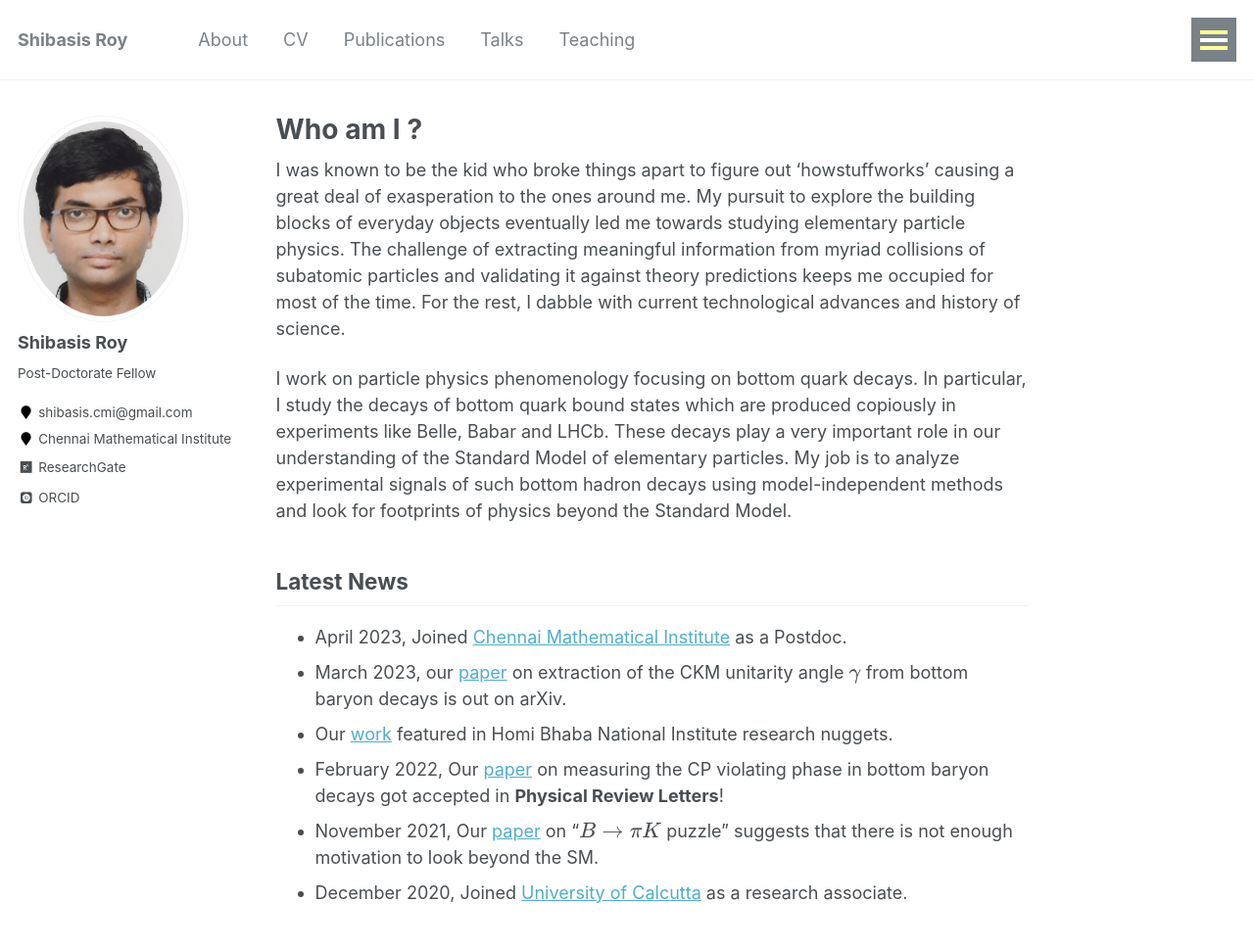
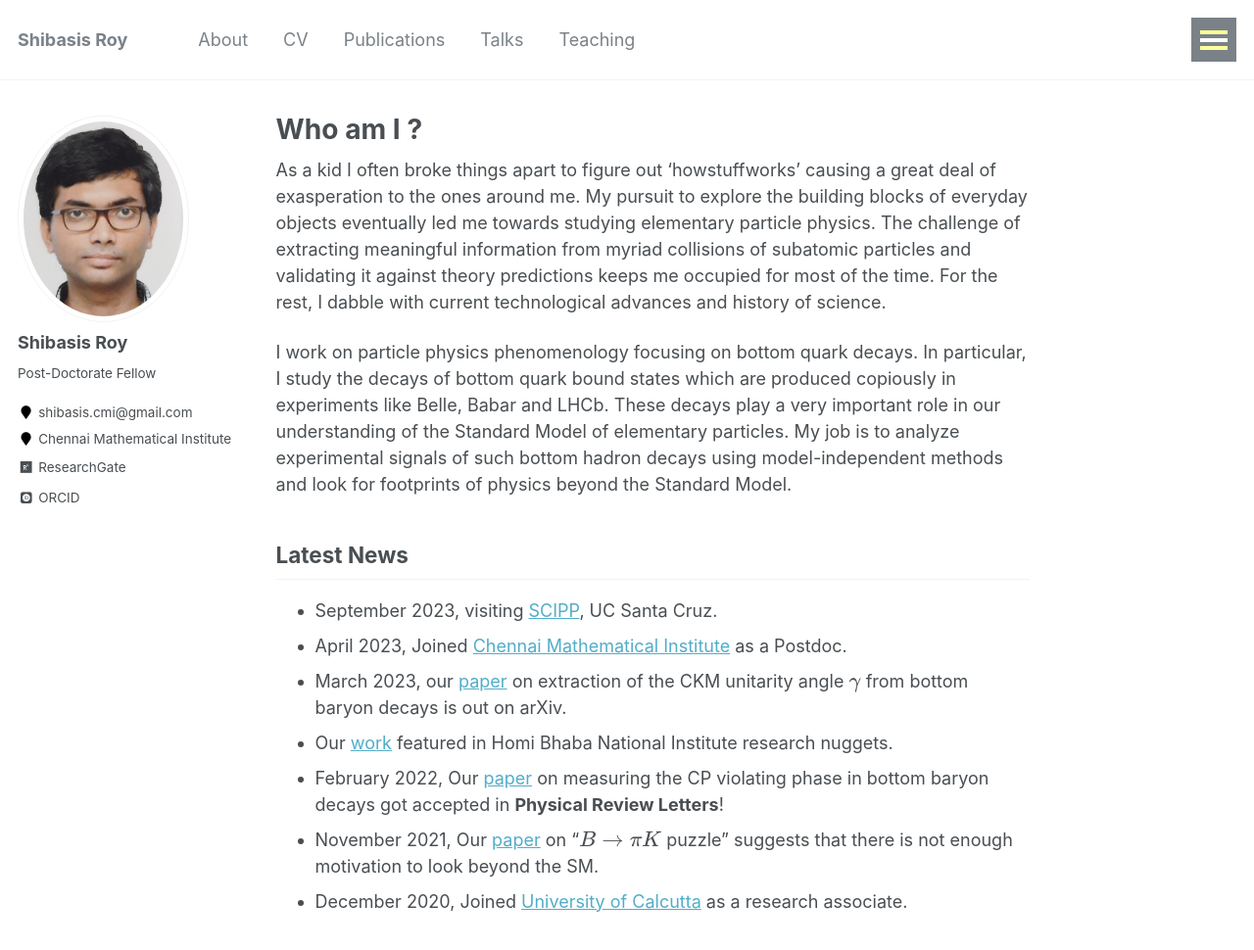
Before and after one commit to shibasisr/shibasisr.github.io, a Jekyll site: the page built from _pages/home.md, in a window 1280 px wide and 1141 px high. Shown: the top 970 px of the window at 98% size. Built offline with Jekyll 4.4.1, drawn with Linux system fonts in a browser that asks for light colours; some web fonts are replaced; a script bundle is joined from its source files by our own code; library files that are not in the unit come from our copies; formulas are drawn with MathJax 3.

Commit message:
Update home.md

```diff
--- a/_pages/home.md
+++ b/_pages/home.md
@@ -4,7 +4,7 @@ title: "Who am I ?"
 excerpt: "Home"
 author_profile: true
 ---
-I was known to be the kid who broke things apart to figure out 'howstuffworks' causing a great deal of exasperation to the ones around me. My pursuit to explore the building blocks of everyday objects eventually led me towards studying elementary particle physics. The challenge of extracting meaningful information from myriad collisions of subatomic particles and validating it against theory predictions keeps me occupied for most of the time. For the rest, I dabble with current technological advances and history of science.
+As a kid I often broke things apart to figure out 'howstuffworks' causing a great deal of exasperation to the ones around me. My pursuit to explore the building blocks of everyday objects eventually led me towards studying elementary particle physics. The challenge of extracting meaningful information from myriad collisions of subatomic particles and validating it against theory predictions keeps me occupied for most of the time. For the rest, I dabble with current technological advances and history of science.
 
 
 
@@ -13,7 +13,7 @@ I work on particle physics phenomenology focusing on bottom quark decays. In par
 
 
 ## Latest News
-
+- September 2023, visiting [SCIPP](https://scipp.science.ucsc.edu/){:target="_blank"}{:rel="noopener noreferrer"}, UC Santa Cruz.
 - April 2023, Joined [Chennai Mathematical Institute](https://www.cmi.ac.in){:target="_blank"}{:rel="noopener noreferrer"} as a Postdoc.
 - March 2023, our [paper](https://arxiv.org/abs/2303.02591){:target="_blank"}{:rel="noopener noreferrer"} on extraction of the CKM unitarity angle $\gamma$ from bottom baryon decays is out on arXiv.
 - Our [work](http://www.hbni.ac.in/pdf/papernewsIMSc.pdf){:target="_blank"}{:rel="noopener noreferrer"} featured in Homi Bhaba National Institute research nuggets.
```
